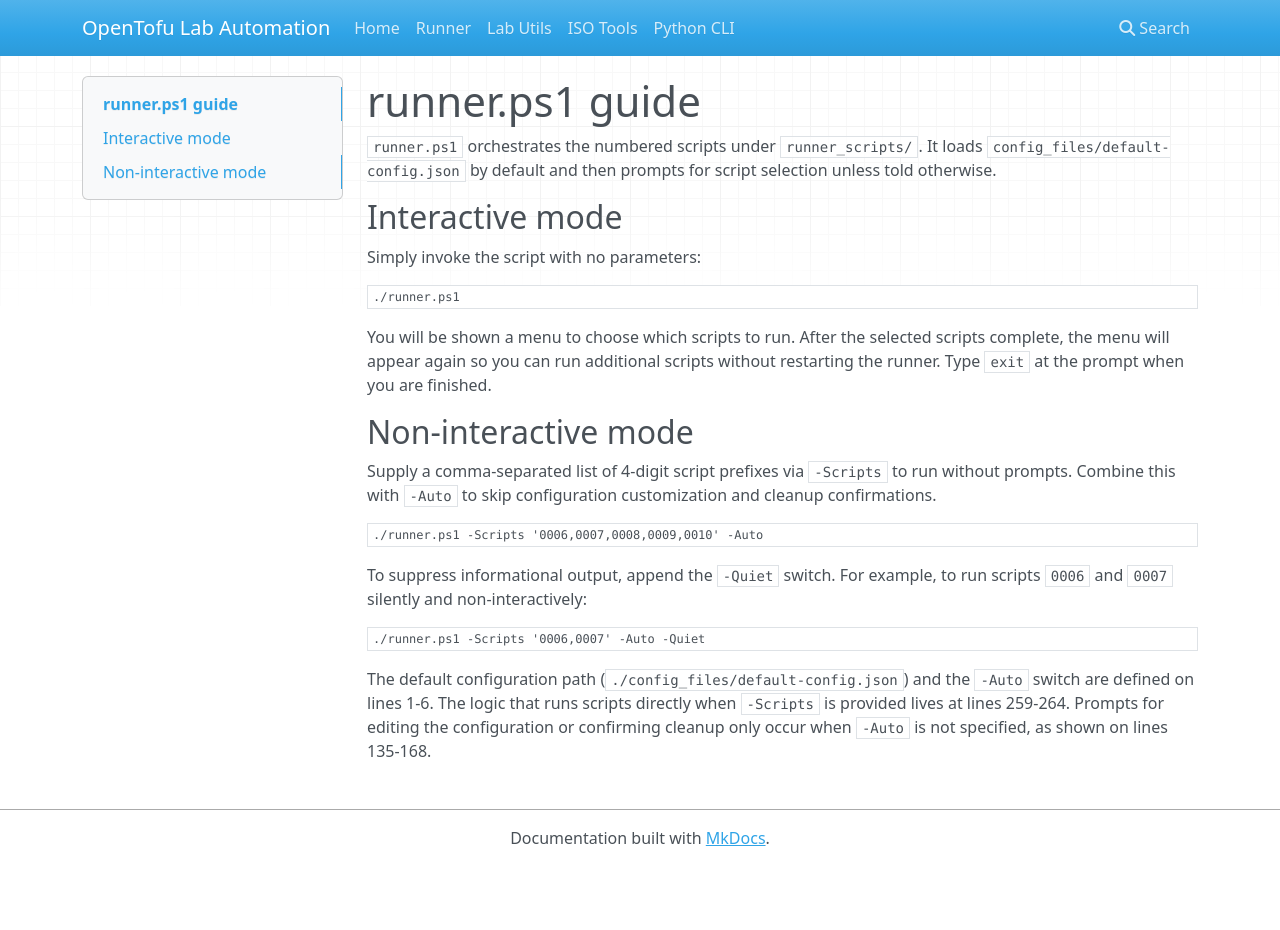
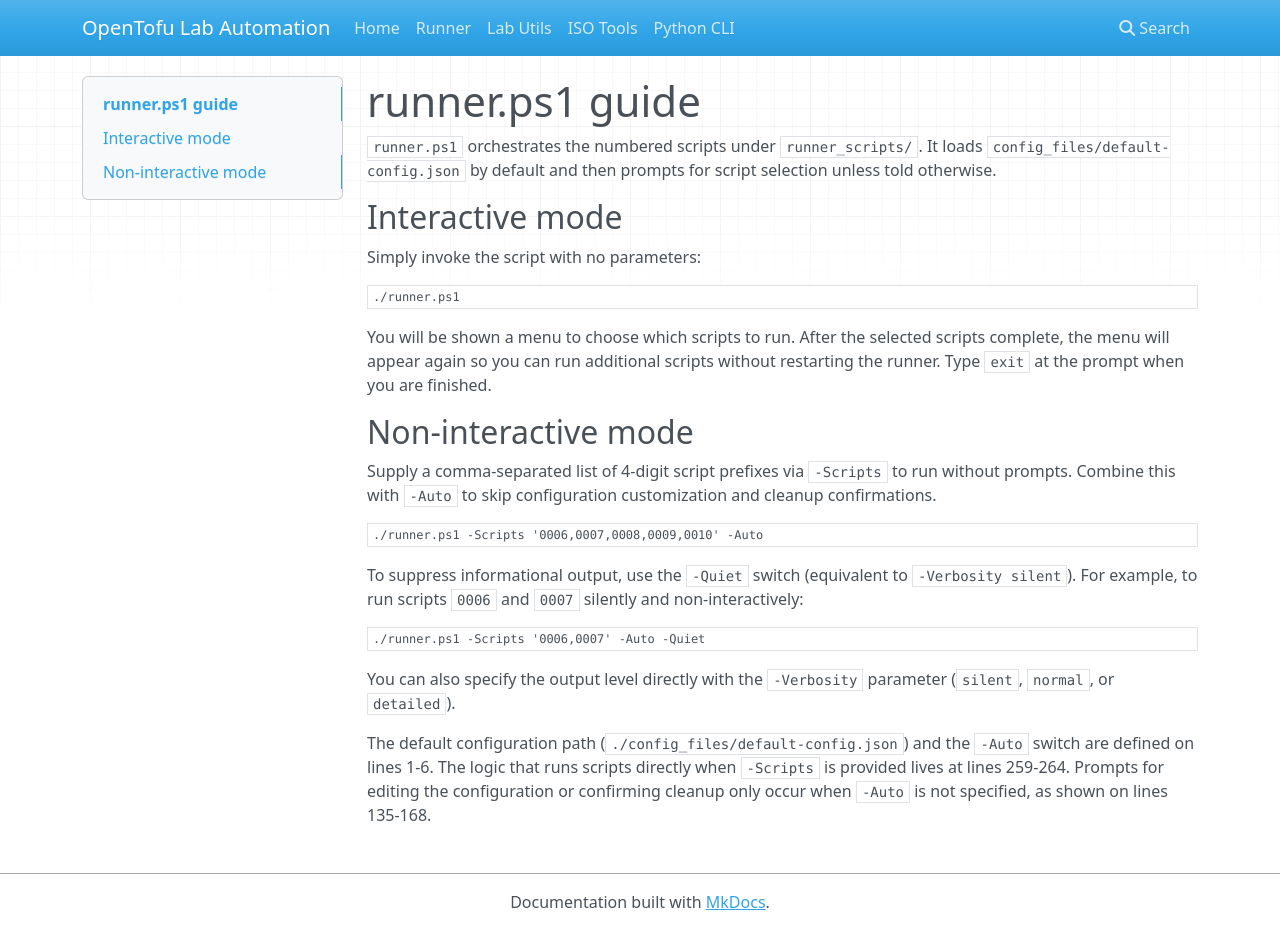
Before and after one commit to wizzense/opentofu-lab-automation, an MkDocs documentation site: the page built from docs/runner.md, in a window 1280 px wide and 930 px high. Built offline with MkDocs 1.6.1, drawn with Linux system fonts in a browser that asks for light colours; nearby versions of some CDN libraries.

Commit message:
Add Quiet switch and Verbosity alias

````diff
--- a/docs/runner.md
+++ b/docs/runner.md
@@ -21,11 +21,15 @@ Supply a comma-separated list of 4-digit script prefixes via `-Scripts` to run w
 ./runner.ps1 -Scripts '0006,0007,0008,0009,0010' -Auto
 ```
 
-To suppress informational output, append the `-Quiet` switch. For
-example, to run scripts `0006` and `0007` silently and non-interactively:
+To suppress informational output, use the `-Quiet` switch (equivalent to
+`-Verbosity silent`). For example, to run scripts `0006` and `0007`
+silently and non-interactively:
 
 ```powershell
 ./runner.ps1 -Scripts '0006,0007' -Auto -Quiet
 ```
 
+You can also specify the output level directly with the `-Verbosity`
+parameter (`silent`, `normal`, or `detailed`).
+
 The default configuration path (`./config_files/default-config.json`) and the `-Auto` switch are defined on lines 1-6. The logic that runs scripts directly when `-Scripts` is provided lives at lines 259-264. Prompts for editing the configuration or confirming cleanup only occur when `-Auto` is not specified, as shown on lines 135-168.
````
Also changed, not shown: README.md (+7 -3 lines), 2 other files.
